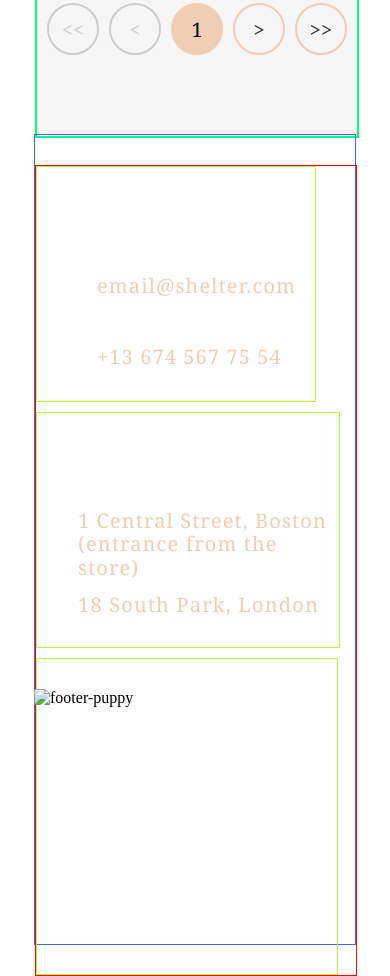
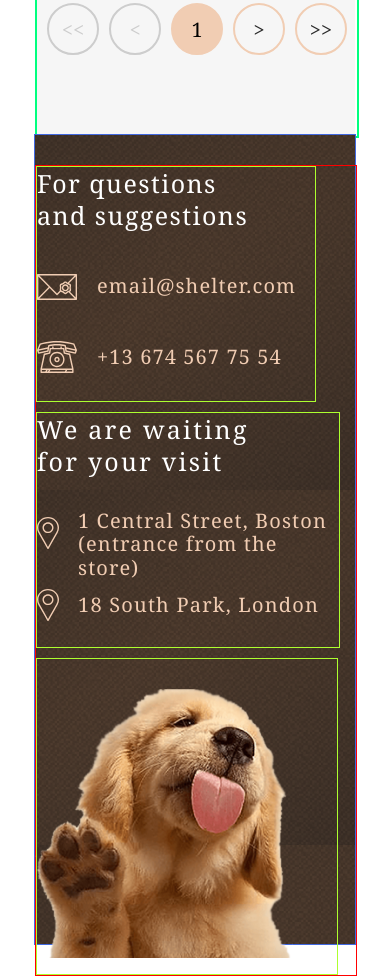
Before and after one commit to MaximSamorukov/data-test, a plain HTML site: page shelter/pages/pets/index.html in a window 390 px wide. Shown: the part 1635-2611 px from the top of the page. Drawn offline with nearby package versions, Linux system fonts and the light colour scheme.

Commit message:
update css html

```diff
--- a/shelter/pages/main/style.css
+++ b/shelter/pages/main/style.css
@@ -605,7 +605,7 @@ align-self: flex-center;
 }
 
 .hs-pet-food {
-    background-image: url("../../assets/icons/icon-pet-food.svg");
+    background-image: url(../../assets/icons/icon-pet-food.svg);
     background-position: top center;
     background-repeat: no-repeat;
     width: 82px;
@@ -620,7 +620,7 @@ align-self: flex-center;
     top: 90px;
 }
 .hs-transportation {
-    background-image: url("../../assets/icons/icon-transportation.svg");
+    background-image: url(../../assets/icons/icon-transportation.svg);
     background-position: top center;
     background-repeat: no-repeat;
     width: 150px;
--- a/shelter/pages/pets/index.html
+++ b/shelter/pages/pets/index.html
@@ -195,7 +195,7 @@
                 </div>
             </div>
             <div class="footer-third-column">
-                <img src="./shelter/assets/images/pets/footer-puppy-320.png" alt="footer-puppy">
+                <img src="../../assets/images/pets/footer-puppy-320.png" alt="footer-puppy">
             </div>
         </div>
     </footer>
--- a/shelter/pages/pets/style.css
+++ b/shelter/pages/pets/style.css
@@ -379,7 +379,7 @@ footer {
     max-width: 1280px;
     /* min-height: 355px; */
     /* height: 370px; */
-    background-image: url(../shelter/assets/images/footer-gradient-background.png);
+    background-image: url(../../assets/images/footer-gradient-background.png);
 
 }
 
@@ -449,7 +449,7 @@ footer {
 
 .footer-email span:first-child {
     display: inline-block;
-    background-image: url(../shelter/assets/icons/icon-email.svg);
+    background-image: url(../../assets/icons/icon-email.svg);
     width: 40px;
     height: 32px;
     vertical-align: top;
@@ -476,7 +476,7 @@ footer {
 
 .footer-phone span:first-child {
     display: inline-block;
-    background-image: url(../shelter/assets/icons/icon-phone.svg);
+    background-image: url(../../assets/icons/icon-phone.svg);
     width: 40px;
     height: 32px;
 }
@@ -497,7 +497,7 @@ footer {
 .fad {
     width: 22px;
     height: 32px;
-    background-image: url(../shelter/assets/icons/icon-marker.svg);
+    background-image: url(../../assets/icons/icon-marker.svg);
     margin-top: 40px;
     width: 255px;
     background-repeat: no-repeat;
@@ -741,7 +741,7 @@ footer {
     max-width: 768px;
     /* min-height: 355px; */
     /* height: 370px; */
-    background-image: url(../shelter/assets/images/footer-gradient-background.png);
+    background-image: url(../../assets/images/footer-gradient-background.png);
 
 }
 
@@ -825,7 +825,7 @@ footer {
 
 .footer-email span:first-child {
     display: inline-block;
-    background-image: url(../shelter/assets/icons/icon-email.svg);
+    background-image: url(../../assets/icons/icon-email.svg);
     width: 40px;
     height: 32px;
     vertical-align: top;
@@ -852,7 +852,7 @@ footer {
 
 .footer-phone span:first-child {
     display: inline-block;
-    background-image: url(../shelter/assets/icons/icon-phone.svg);
+    background-image: url(../../assets/icons/icon-phone.svg);
     width: 40px;
     height: 32px;
 }
@@ -873,7 +873,7 @@ footer {
 .fad {
     width: 22px;
     height: 32px;
-    background-image: url(../shelter/assets/icons/icon-marker.svg);
+    background-image: url(../../assets/icons/icon-marker.svg);
     margin-top: 40px;
     width: 255px;
     background-repeat: no-repeat;
@@ -1250,7 +1250,7 @@ footer {
     max-width: 320px;
     min-height: 809px;
     height: 809px;
-    background-image: url(../shelter/assets/images/footer-gradient-background.png);
+    background-image: url(../../assets/images/footer-gradient-background.png);
 
 }
 
@@ -1335,7 +1335,7 @@ footer {
 
 .footer-email span:first-child {
     display: inline-block;
-    background-image: url(../shelter/assets/icons/icon-email.svg);
+    background-image: url(../../assets/icons/icon-email.svg);
     width: 40px;
     height: 32px;
     vertical-align: top;
@@ -1362,7 +1362,7 @@ footer {
 
 .footer-phone span:first-child {
     display: inline-block;
-    background-image: url(../shelter/assets/icons/icon-phone.svg);
+    background-image: url(../../assets/icons/icon-phone.svg);
     width: 40px;
     height: 32px;
 }
@@ -1383,7 +1383,7 @@ footer {
 .fad {
     width: 22px;
     height: 32px;
-    background-image: url(../shelter/assets/icons/icon-marker.svg);
+    background-image: url(../../assets/icons/icon-marker.svg);
     margin-top: 40px;
     width: 255px;
     background-repeat: no-repeat;
```
